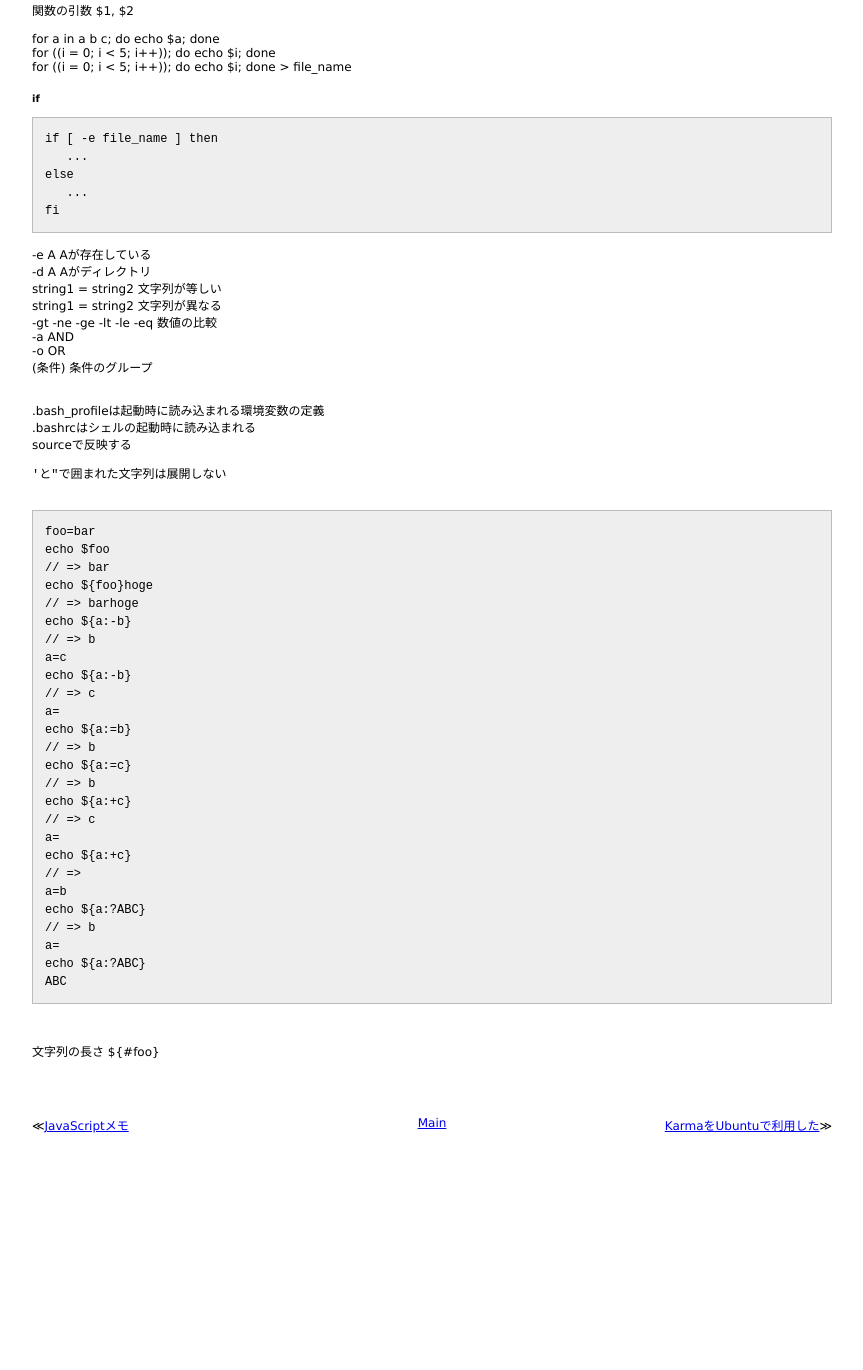
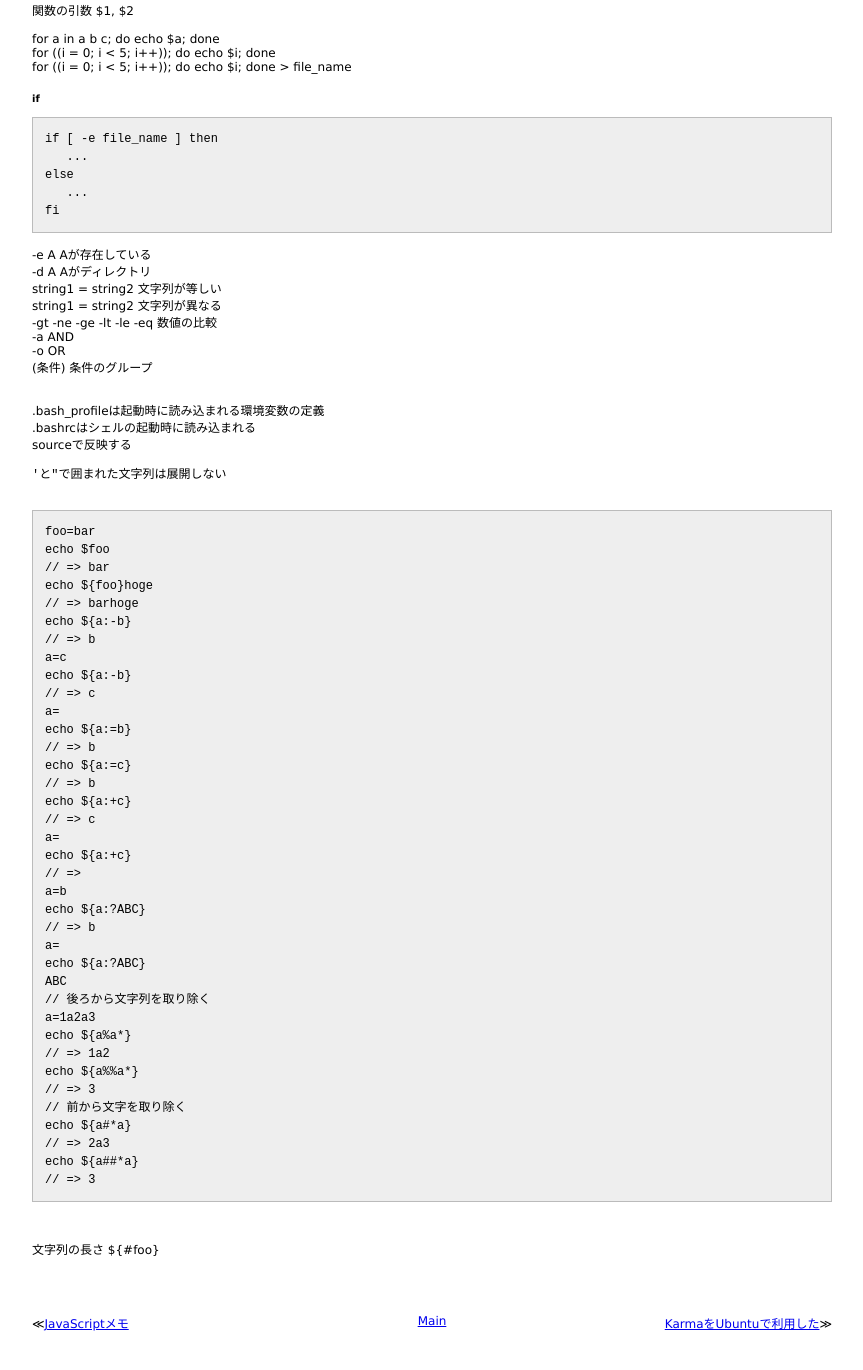
Before and after one commit to 38elements/38elements.github.com, a Jekyll site: the page built from _posts/2014-4-20-shell.md, in a window 1280 px wide and 1400 px high, scrolled down 884 px. Shown: the top 1370 px of the window, without its empty margins (208-1071 px from the left). Built offline with Jekyll 4.4.1, drawn with Linux system fonts in a browser that asks for light colours; Markdown is read by kramdown in place of the engine named in the settings; before the commit the page ends 2086 px from its top, so only the background shows below that.

Commit message:
Update 2014-4-20-shell.md

````diff
--- a/_posts/2014-4-20-shell.md
+++ b/_posts/2014-4-20-shell.md
@@ -119,6 +119,17 @@ echo ${a:?ABC}
 a=
 echo ${a:?ABC}
 ABC
+// 後ろから文字列を取り除く
+a=1a2a3
+echo ${a%a*}
+// => 1a2
+echo ${a%%a*}
+// => 3
+// 前から文字を取り除く
+echo ${a#*a}
+// => 2a3
+echo ${a##*a}
+// => 3
 ```
 <br>
 
````
